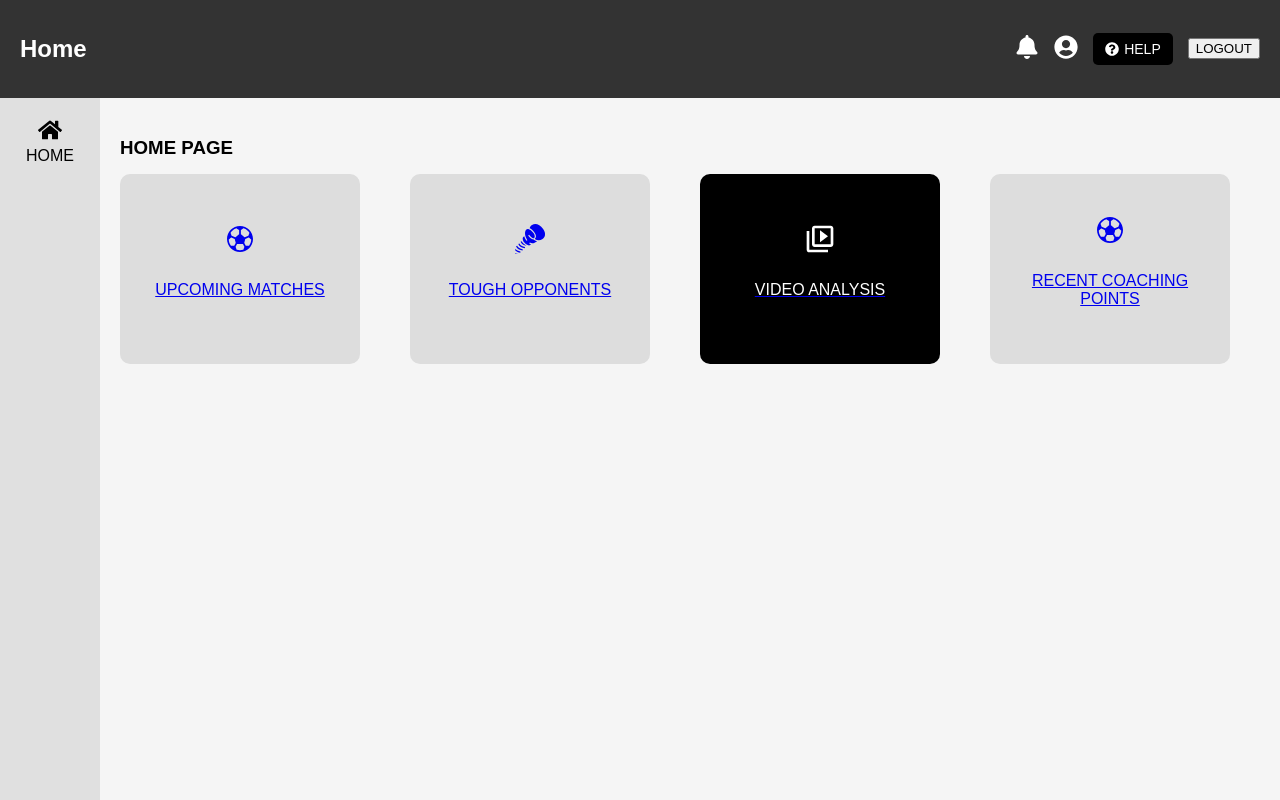
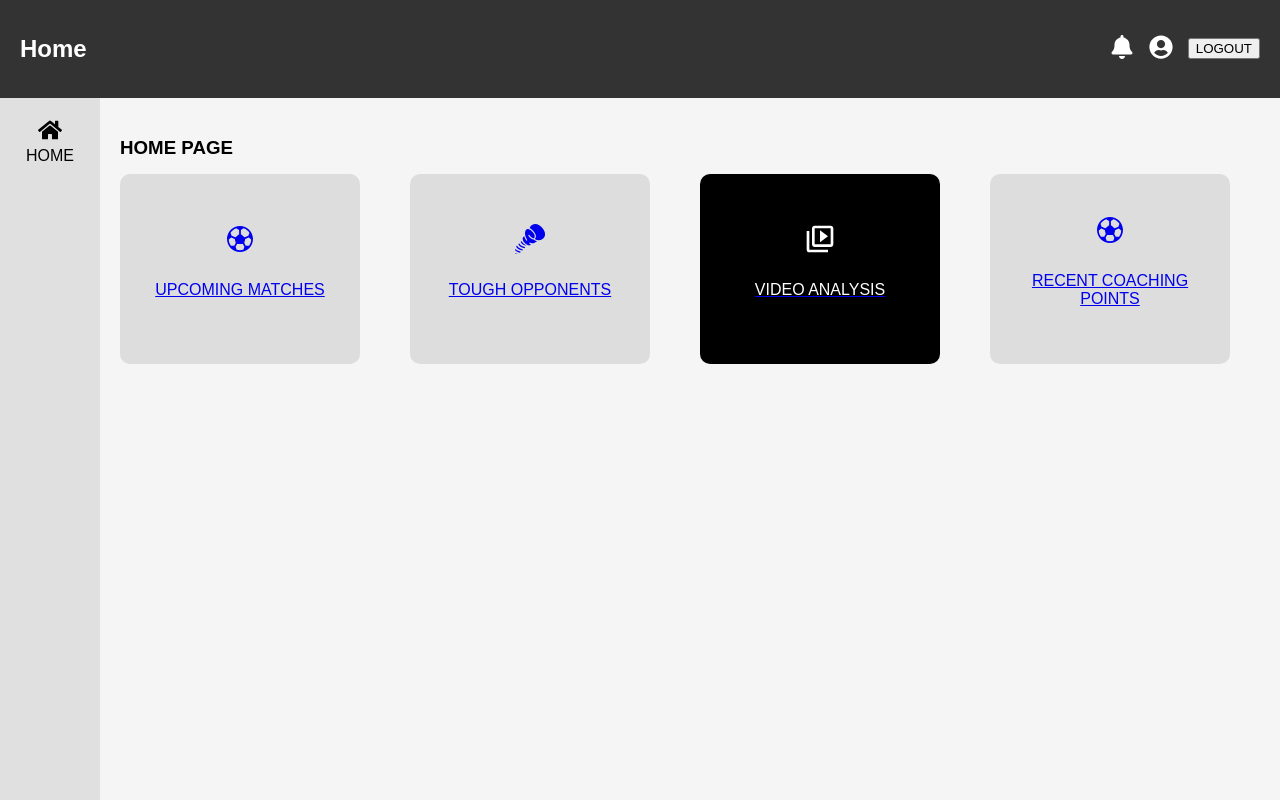
Before and after one commit to lambojac/video, a React (Create React App) app in the folder frontend/: page /dashboard in a window 1280 px wide. Built offline with nearby package versions, Linux system fonts and the light colour scheme; sample sign-in values are in the browser's storage.

Commit message:
Update Dashboard.jsx
commented help out

```diff
--- a/frontend/src/pages/Dashboard/Dashboard.jsx
+++ b/frontend/src/pages/Dashboard/Dashboard.jsx
@@ -35,9 +35,9 @@ const Dashboard = () => {
       <Link to="/profile/:userId">
         <FaUserCircle className="icon" />
       </Link>
-          <button className="help-btn">
+{/*           <button className="help-btn">
             <FaQuestionCircle /> HELP
-          </button>
+          </button> */}
            {/* Logout Button */}
            <button className="logout-btn" onClick={handleLogout}>
             LOGOUT
```
